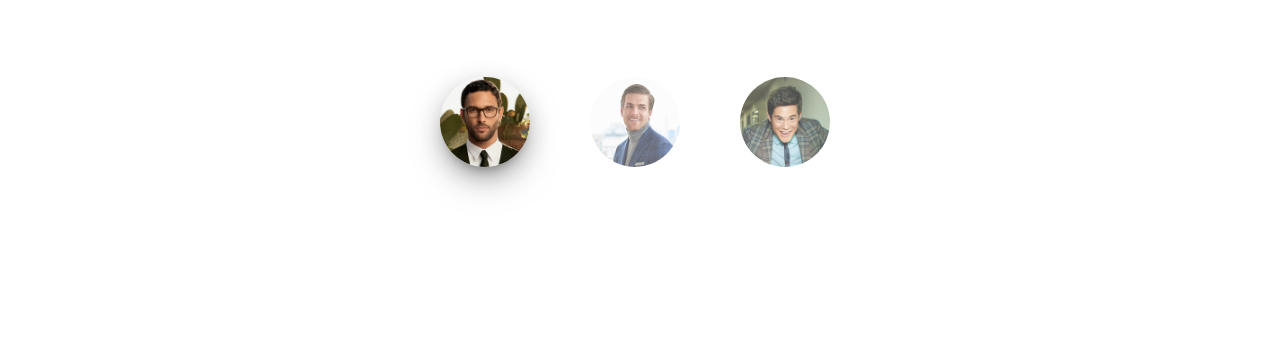
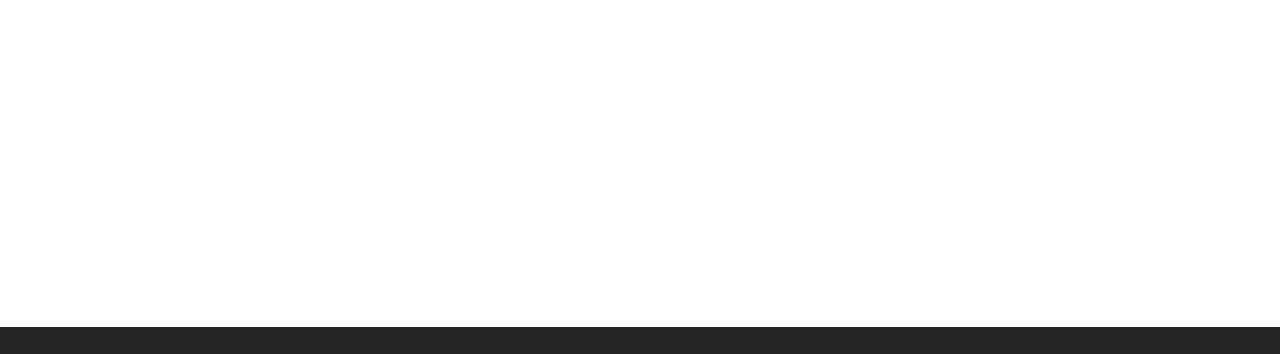
Before and after one commit to Salmon-Ilimitado/Salmon-Ilimitado.github.io, a plain HTML site: page index.html in a window 1280 px wide. Shown: the part 4847-5201 px from the top of the page. Drawn offline with Linux system fonts and the light colour scheme; some packages are replaced by stand-ins of ours; a web font is replaced by a local one.

Commit message:
Update index.html

```diff
--- a/index.html
+++ b/index.html
@@ -437,22 +437,22 @@
             <ul class="nav nav-text" role="tablist">
                 <li class="active">
                     <a href="#testimonial1" role="tab" data-toggle="tab">
-                        <div class="image-clients">
-                            <img alt="..." class="img-circle" src="assets/img/faces/face_5.jpg"/>
+                        <div class="">
+                            <img alt="" class="" src=""/>
                         </div>
                     </a>
                 </li>
                 <li>
                     <a href="#testimonial2" role="tab" data-toggle="tab">
-                        <div class="image-clients">
-                            <img alt="..." class="img-circle" src="assets/img/faces/face_6.jpg"/>
+                        <div class="">
+                            <img alt="" class="" src=""/>
                         </div>
                     </a>
                 </li>
                 <li>
                     <a href="#testimonial3" role="tab" data-toggle="tab">
-                        <div class="image-clients">
-                            <img alt="..." class="img-circle" src="assets/img/faces/face_2.jpg"/>
+                        <div class="">
+                            <img alt="" class="" src=""/>
                         </div>
                     </a>
                 </li>
```
